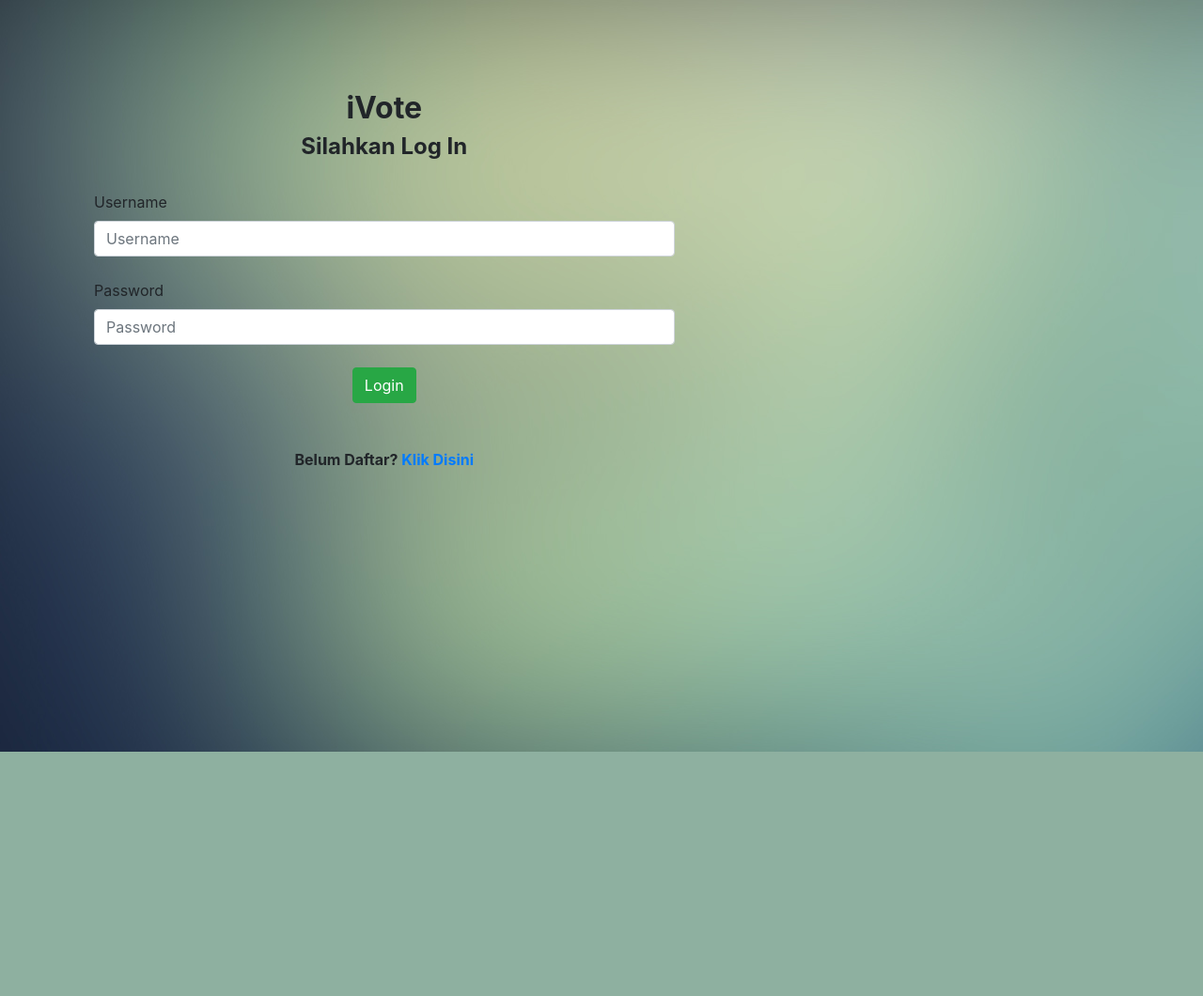
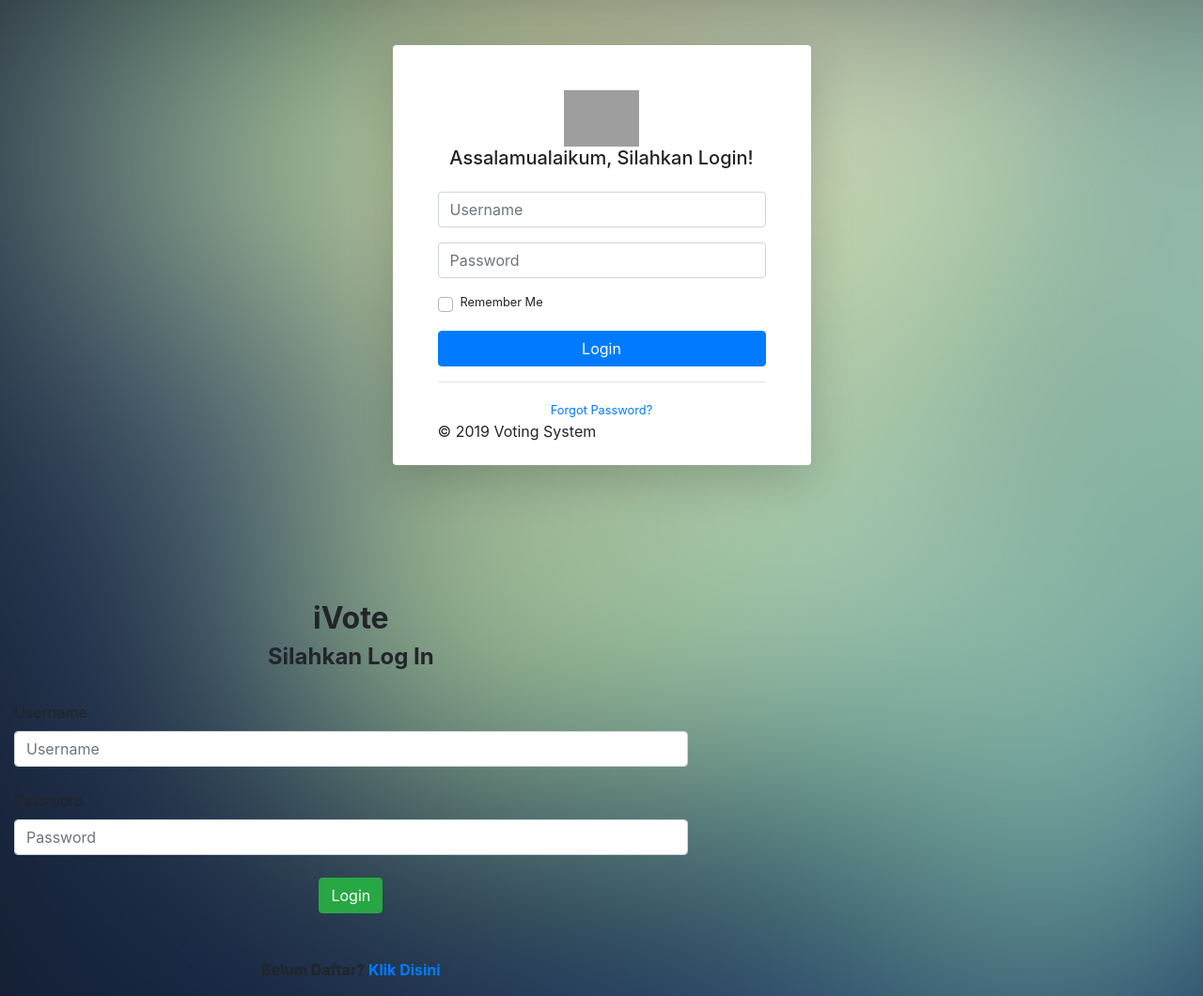
Before and after one commit to kanggara75/iVote, a PHP site: the page made by app/views/admin/index.php in a window 1280 px wide. Shown: the whole page at 94% size. Before the commit the page ends 800 px from the top, so only its background shows below. Run offline with PHP 8.4, Linux system fonts and the light colour scheme; the template is opened without the code that fills it: most values are stand-ins (such as "Sample title", 1, 10 or a date in 2020); some libraries are stand-ins or nearby versions; grey boxes are pictures that could not be loaded.

Commit message:
Menambah fitur Login admin

```diff
--- a/app/views/admin/index.php
+++ b/app/views/admin/index.php
@@ -16,12 +16,21 @@
 
 <head>
     <meta charset="UTF-8">
+    <meta http-equiv="X-UA-Compatible" content="IE=edge">
+    <meta name="viewport" content="width=device-width, initial-scale=1, shrink-to-fit=no">
+    <meta name="description" content="">
+    <meta name="author" content="">
     <title>
         <?= $data['judul']; ?>
     </title>
+    <link href="vendor/fontawesome-free/css/all.min.css" rel="stylesheet" type="text/css">
+    <link
+        href="https://fonts.googleapis.com/css?family=Nunito:200,200i,300,300i,400,400i,600,600i,700,700i,800,800i,900,900i"
+        rel="stylesheet">
     <link rel="stylesheet" href="<?= BASEURL; ?>css/bootstrap.css">
-    <!-- <link rel="stylesheet" href="<?= BASEURL; ?>css/custom.css"> -->
     <link rel="stylesheet" href="<?= BASEURL; ?>css/font-awesome.css">
+    <link rel="stylesheet" href="<?= BASEURL; ?>css/sb-admin-2.min.css">
+    <link rel="stylesheet" href="<?= BASEURL; ?>css/sb-admin-2.css">
     <link href='http://fonts.googleapis.com/css?family=Open+Sans' rel='stylesheet' type='text/css' />
     <link rel="icon" type="image/png" href="<?= BASEURL?>img/icon.png">
     <style>
@@ -35,6 +44,60 @@
 
 <body background="<?= BASEURL; ?>img/bgadmin.jpg" align="center">
     <div class="container">
+        <div class="row justify-content-center">
+            <div class="col-lg-5">
+                <div class="card o-hidden border-0 shadow-lg my-5">
+                    <div class="card-body p-0">
+                        <div class="row">
+                            <div class="col-lg">
+                                <div class="p-5">
+                                    <div style="margin: 0 auto; ">
+                                        <center><img width="80px" alt="iVote Pemrograman Web 2019"
+                                                src="<?= BASEURL; ?>/img/icon.png"
+                                                style="margin: 0 auto;vertical-align:middle;">
+                                        </center>
+                                    </div>
+                                    <div class="text-center">
+                                        <h1 class="h5 text-gray-900 mb-4">Assalamualaikum, Silahkan Login!</h1>
+                                    </div>
+                                    <form class="user">
+                                        <div class="form-group">
+                                            <input type="text" class="form-control form-control-user"
+                                                id="exampleInputEmail" aria-describedby="emailHelp"
+                                                placeholder="Username" title="Masukan Username">
+                                        </div>
+                                        <div class="form-group">
+                                            <input type="password" class="form-control form-control-user"
+                                                id="exampleInputPassword" placeholder="Password">
+                                        </div>
+                                        <div class="form-group">
+                                            <div class="custom-control custom-checkbox small">
+                                                <input type="checkbox" class="custom-control-input" id="customCheck">
+                                                <label class="custom-control-label" for="customCheck">Remember
+                                                    Me</label>
+                                            </div>
+                                        </div>
+                                        <a href="index.html" class="btn btn-primary btn-user btn-block">
+                                            Login
+                                        </a>
+                                    </form>
+                                    <hr>
+                                    <div class="text-center">
+                                        <a class="small" href="forgot-password.html">Forgot Password?</a>
+                                    </div>
+                                    <div class="login-footer">
+                                        <div class="pull-left">
+                                        <span class="copyleft">&copy;</span> 2019 Voting System </div>
+                                    </div>
+                                </div>
+                            </div>
+                        </div>
+                    </div>
+                </div>
+            </div>
+        </div>
+    </div>
+
     <div class="text-center ">
         <div class="col-md-12">
             <form action="login.php" method="GET">
@@ -54,16 +117,14 @@
                 <form role="form" method="POST"><br>
                     <div class="form-group">
                         <label>Username</label>
-                                        <input class="form-control" name="username" placeholder="Username"
-                                            required="" />
+                        <input class="form-control" name="username" placeholder="Username" required="" />
                         <br>
                         <div class="form-group">
                             <label>Password</label>
-                                            <input type="password" class="form-control" name="password"
-                                                placeholder="Password" required="" />
+                            <input type="password" class="form-control" name="password" placeholder="Password"
+                                required="" />
                             <br>
-                                            <div align="center"><input type="Submit" name="Login" value="Login"
-                                                    class="btn btn-success">
+                            <div align="center"><input type="Submit" name="Login" value="Login" class="btn btn-success">
                                 <div align="center">
                                     <br><br><b>Belum Daftar? <a href="daftar.php">Klik Disini</a></p>
                                 </div>
@@ -73,14 +134,15 @@
             </div>
         </div>
     </div>
-                <!-- </td>
-            </tr>
-        </table> -->
     </div>
     <script src="<?= BASEURL?>js/jquery-1.10.2.js"></script>
     <script src="<?= BASEURL?>js/bootstrap.min.js"></script>
     <script src="<?= BASEURL?>js/jquery.metisMenu.js"></script>
     <script src="<?= BASEURL?>js/custom.js"></script>
+    <script src="<?= BASEURL?>js/jquery.min.js"></script>
+    <script src="<?= BASEURL?>js/bootstrap.bundle.min.js"></script>
+    <script src="<?= BASEURL?>js/jquery.easing.min.js"></script>
+    <script src="<?= BASEURL?>js/sb-admin-2.min.js"></script>
 </body>
 
 </html>
```
Also changed, not shown: app/controllers/admin.php (+27 -0 lines). Lines whose indentation alone changed are shown as unchanged.
